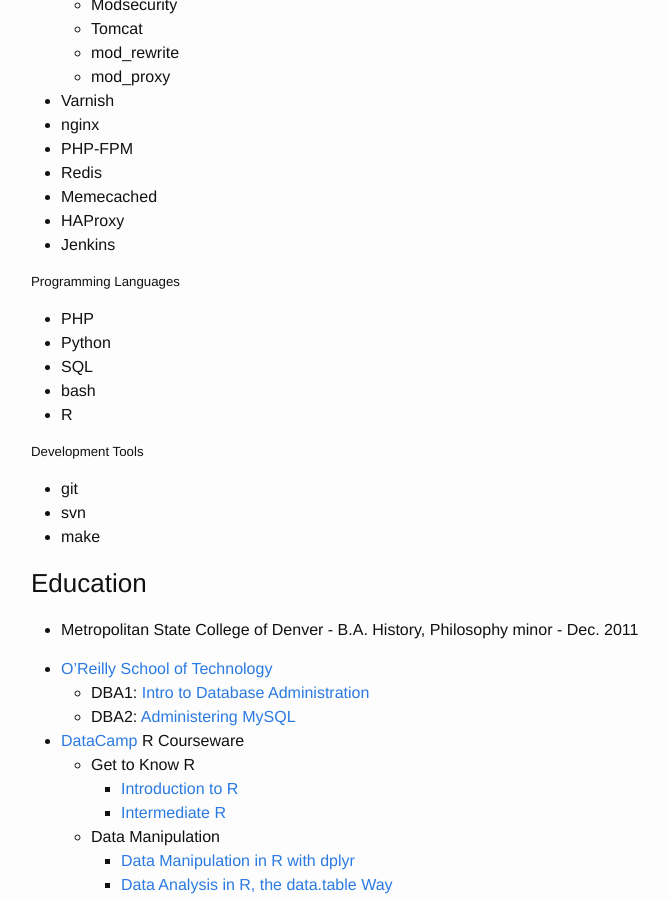
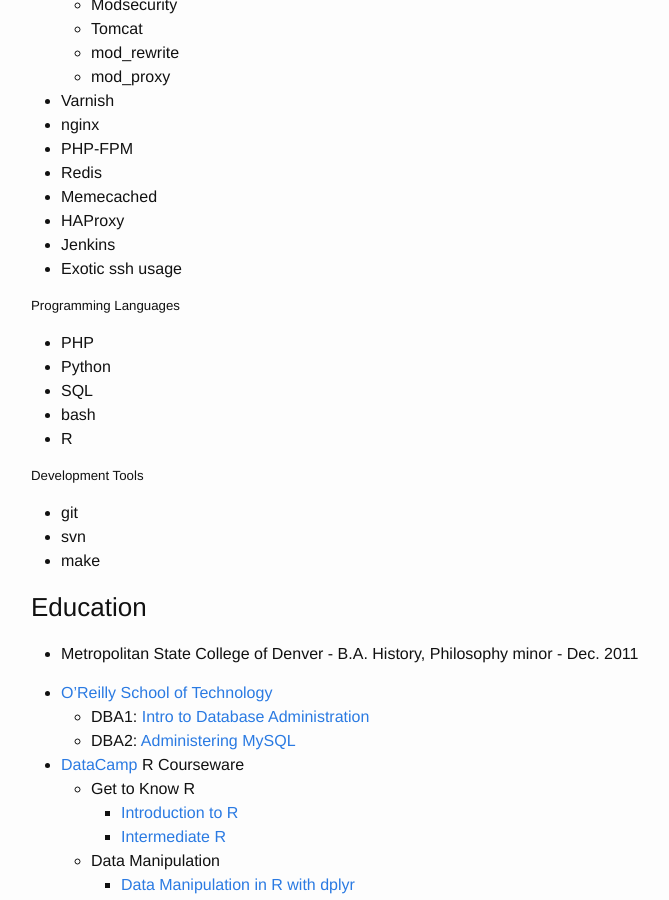
Before and after one commit to miahorg/miahorg.github.io, a Jekyll site: the page built from resume.md, in a window 1280 px wide and 900 px high, scrolled down 1071 px. Shown: the whole window, without its empty margins (239-908 px from the left). Built offline with Jekyll 4.4.1, drawn with Linux system fonts in a browser that asks for light colours.

Commit message:
resume update

```diff
--- a/resume.md
+++ b/resume.md
@@ -51,6 +51,7 @@ permalink: /resume/
 * Memecached
 * HAProxy
 * Jenkins
+* Exotic ssh usage
 
 ##### Programming Languages
 * PHP
```
